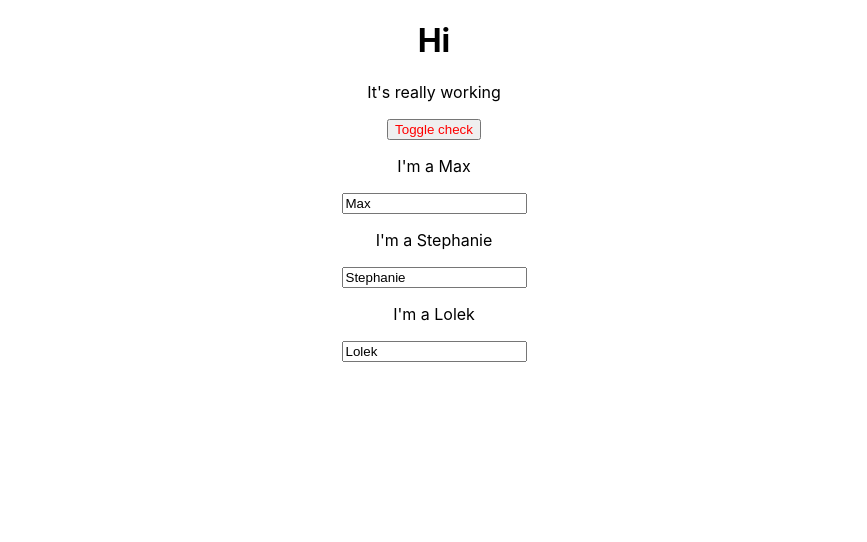
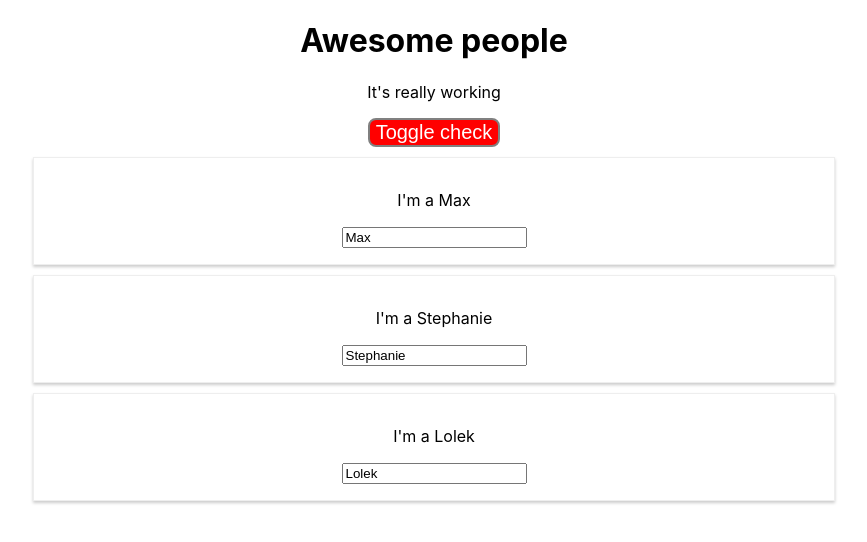
Before and after one commit to jkubisiowski/udemy-react, a React (Create React App) app: page / in a window 1280 px wide. Shown: the top 542 px of the page, without its empty margins (206-1073 px from the left). Built offline with nearby package versions, Linux system fonts and the light colour scheme.

Commit message:
Update styles

```diff
--- a/src/components/Cockpit/Cockpit.js
+++ b/src/components/Cockpit/Cockpit.js
@@ -4,9 +4,11 @@ import classes from "./Cockpit.module.css"
 const Cockpit = (props) => {
     const assignedClasses = [];
 
-    let btnClass = '';
+    let btnClass = [classes.btn];
     if(props.showPersons) {
-        btnClass = classes.red;
+        btnClass.push(classes.btnRed);
+    } else {
+        btnClass.push(classes.btnGreen);
     }
 
     if (props.persons.length <= 2) {
@@ -18,9 +20,9 @@ const Cockpit = (props) => {
 
   return (
     <div className={classes.Cockpit}>
-      <h1>Hi</h1>
+      <h1>{props.title}</h1>
       <p className={assignedClasses.join(" ")}>It's really working</p>
-      <button className={btnClass} onClick={props.clicked}>
+      <button className={btnClass.join(" ")} onClick={props.clicked}>
         Toggle check
       </button>
     </div>
--- a/src/components/Cockpit/Cockpit.module.css
+++ b/src/components/Cockpit/Cockpit.module.css
@@ -1,7 +1,31 @@
-.red {
-  color: red;
-}
-
 .bold {
   font-weight: bold;
 }
+
+.red {
+    color: red;
+}
+
+.btn {
+    font-size: 20px;
+    color: #fff;
+    border: solid 2px grey;
+    border-radius: 8px;
+}
+
+.btnGreen {
+    background-color: green;
+
+}
+
+.btnGreen:hover {
+    background-color: greenyellow;
+}
+
+.btnRed {
+    background-color: red;
+}
+
+.btnRed:hover {
+    background-color: salmon;
+}
--- a/src/components/Persons/Person/Person.js
+++ b/src/components/Persons/Person/Person.js
@@ -1,9 +1,10 @@
 import React from "react";
+import classes from "./Person.module.css";
 
 const Person = props => {
   return (
-    <div className="Person">
-      <p onClick={props.clicked}>I'm a {props.name}</p>
+    <div onClick={props.clicked} className={classes.Person}>
+      <p>I'm a {props.name}</p>
       <p>{props.children}</p>
       <input type="text" onChange={props.changed} value={props.name} />
     </div>
--- a/src/components/Persons/Person/Person.module.css
+++ b/src/components/Persons/Person/Person.module.css
@@ -5,4 +5,5 @@
   box-shadow: 0 2px 3px #ccc;
   padding: 16px;
   text-align: center;
+  cursor: pointer;
 }
--- a/src/containers/App.js
+++ b/src/containers/App.js
@@ -4,10 +4,9 @@ import Persons from "../components/Persons/Persons";
 import Cockpit from "../components/Cockpit/Cockpit";
 
 class App extends Component {
-
   constructor(props) {
     super(props);
-    console.log('App.js constructor');
+    console.log("App.js constructor");
     this.state = {
       persons: [
         {
@@ -29,8 +28,6 @@ class App extends Component {
       showPersons: true
     };
   }
-
-
 
   nameChangedHandler = (event, key) => {
     let personIndex = this.state.persons.findIndex(x => x.id === key);
@@ -61,7 +58,17 @@ class App extends Component {
     });
   };
 
+  componentWillMount() {
+    console.log('App.js component will mount');
+  }
+
+  componentDidMount() {
+    console.log('App.js component did mount');
+  }
+
   render() {
+    console.log("App.js render");
+
     const style = {
       backgroundColor: "greenyellow",
       font: "inherit",
@@ -85,6 +92,7 @@ class App extends Component {
     return (
       <div className="App">
         <Cockpit
+          title={this.props.title}
           showPersons={this.state.showPersons}
           persons={this.state.persons}
           clicked={this.togglePersonHandler}
--- a/src/index.js
+++ b/src/index.js
@@ -4,7 +4,7 @@ import './index.css';
 import App from './containers/App';
 import * as serviceWorker from './serviceWorker';
 
-ReactDOM.render(<App />, document.getElementById('root'));
+ReactDOM.render(<App title="Awesome people"/>, document.getElementById('root'));
 
 // If you want your app to work offline and load faster, you can change
 // unregister() to register() below. Note this comes with some pitfalls.
```
